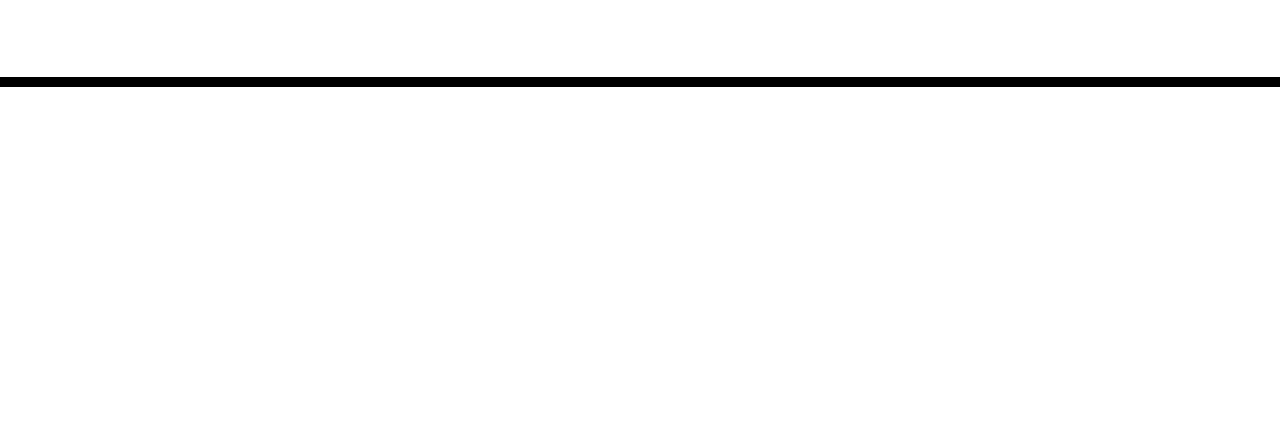
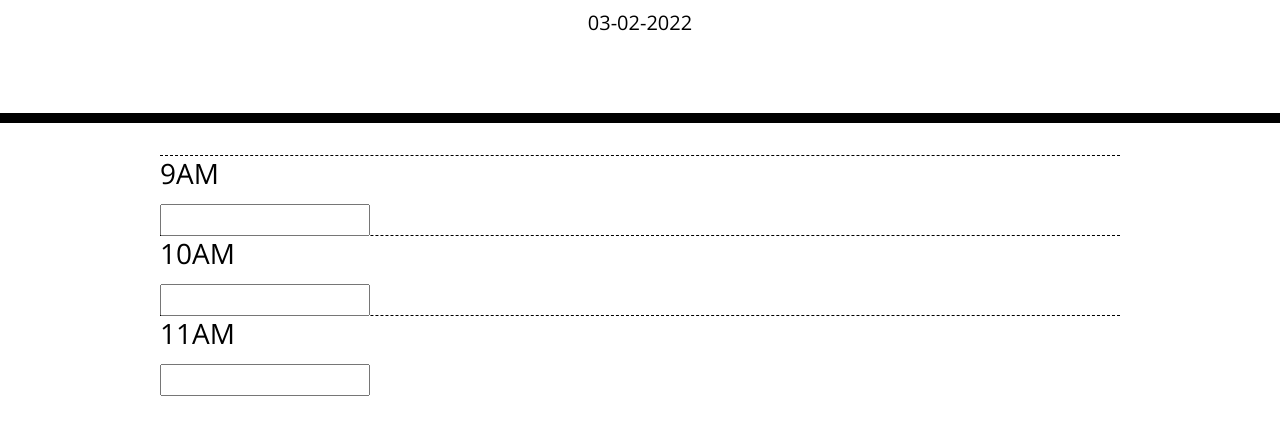
Before and after one commit to Asafran92/my-moments, a plain HTML site: page index.html in a window 1280 px wide. Shown: the part 181-616 px from the top of the page. Drawn offline with nearby package versions, Linux system fonts and the light colour scheme; files that its build step writes are made by us from their sources.

Commit message:
added date and hour blocks

```diff
--- a/assets/script.js
+++ b/assets/script.js
@@ -0,0 +1,10 @@
+var currentDay = document.querySelector("#currentDay");
+
+
+//setting up current day
+var currentDayStart = moment().format('DD-MM-YYYY');
+    console.log(currentDayStart);
+
+currentDay = currentDayStart.textContent;
+$("#currentDay").append(currentDayStart);
+$("#currentDay").addClass("lead");
--- a/index.html
+++ b/index.html
@@ -18,7 +18,7 @@
       href="https://fonts.googleapis.com/css?family=Open+Sans&display=swap"
       rel="stylesheet"
     />
-    <link rel="stylesheet" href="style.css" />
+    <link rel="stylesheet" href="./assets/style.css" />
     <title>Work Day Scheduler</title>
   </head>
 
@@ -28,8 +28,26 @@
       <p class="lead">A simple calendar app for scheduling your work day</p>
       <p id="currentDay" class="lead"></p>
     </header>
-    <div class="container">
+    <div class="container col-12 col-lg-9 d-flex flex-column">
       <!-- Timeblocks go here -->
+        <div class="row hour">
+            <div class="row col-12 col-md-6 col-xl-3">
+                <h3>9AM</h3>
+                <input type="text">
+            </div>
+        </div>
+        <div class="row hour">
+            <div class="row col-12 col-md-6 col-xl-3">
+                <h3>10AM</h3>
+                <input type="text">
+            </div>
+        </div>
+        <div class="row hour">
+            <div class="row col-12 col-md-6 col-xl-3">
+                <h3>11AM</h3>
+                <input type="text">
+            </div>
+        </div>
     </div>
 
     <script src="https://code.jquery.com/jquery-3.4.1.min.js"></script>
```
